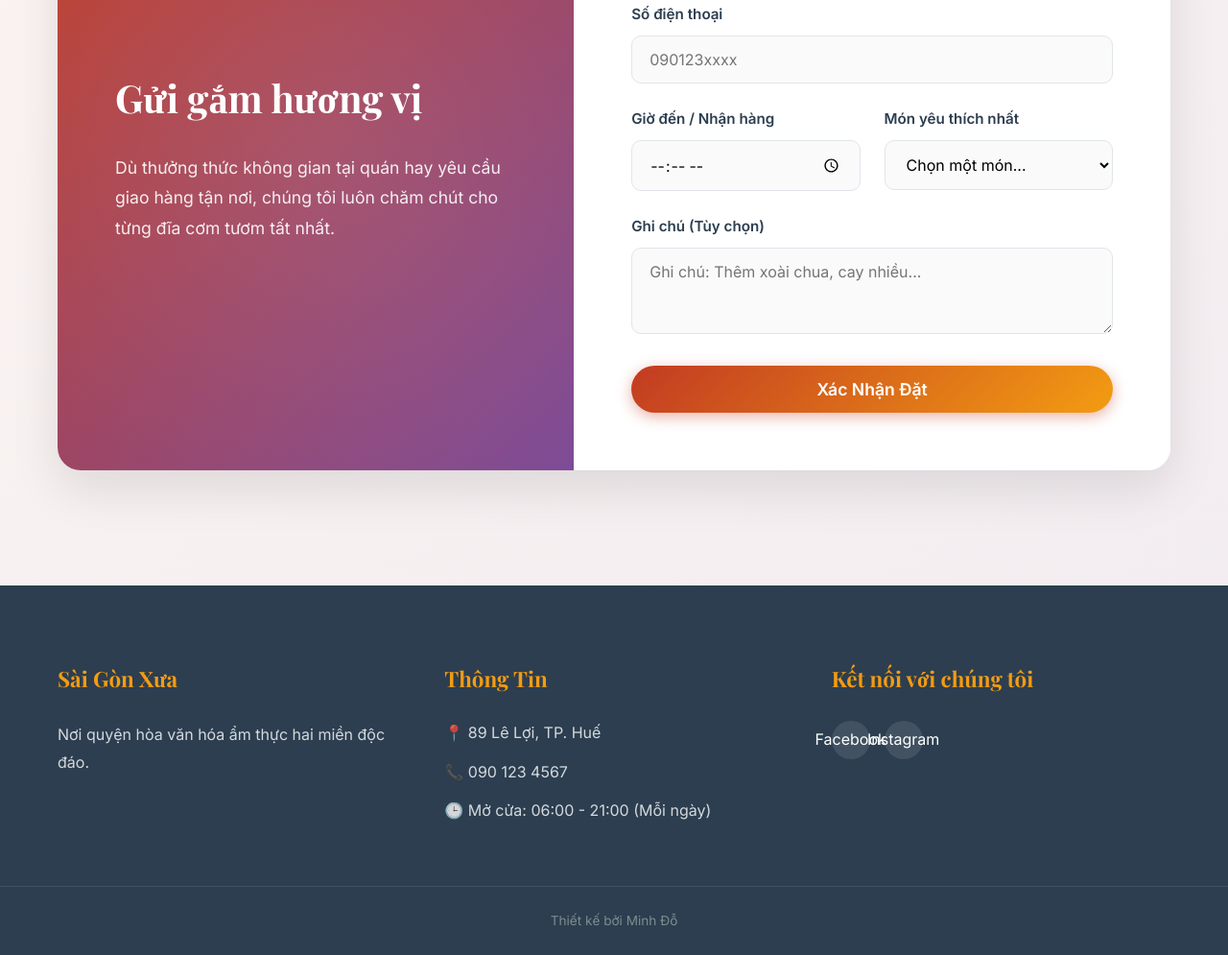
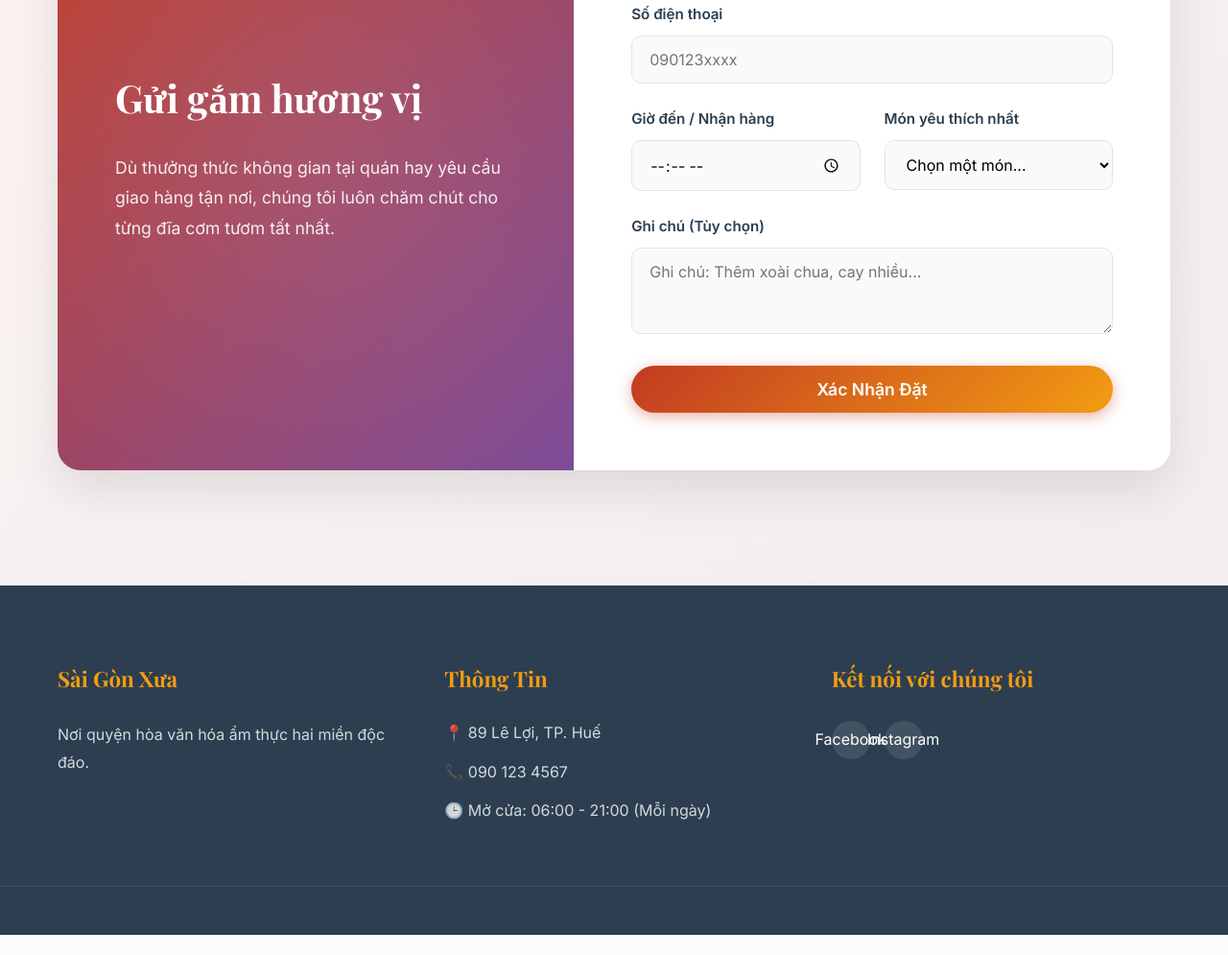
Before and after one commit to phulengocthien18062004-stack/Comtamm, a plain HTML site: page index.html in a window 1280 px wide. Shown: the part 2529-3524 px from the top of the page at 96% size. After the commit the page ends 3503 px from the top, so only its background shows below. Drawn offline with nearby package versions, Linux system fonts and the light colour scheme; a web font is replaced by a local one.

Commit message:
Update index.html

```diff
--- a/index.html
+++ b/index.html
@@ -113,7 +113,6 @@
             </div>
         </div>
         <div class="footer-bottom">
-            <p class="designer-credit">Thiết kế bởi Minh Đỗ</p>
         </div>
     </footer>
 
```
